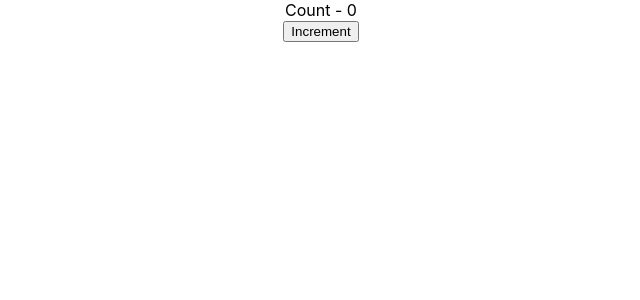
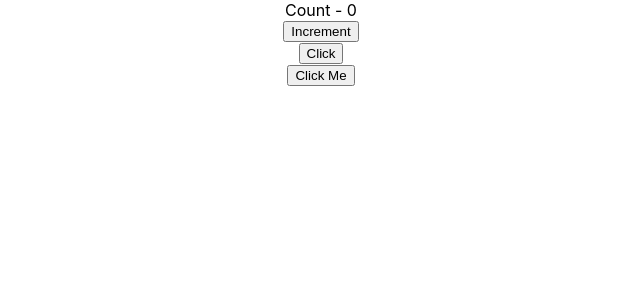
Before and after one commit to fahimmeadahmed/Intern, a React (Create React App) app in the folder React/hello-world/: page / in a window 1280 px wide. Shown: the top 300 px of the page, without its empty margins (319-959 px from the left). Built offline with nearby package versions, Linux system fonts and the light colour scheme.

Commit message:
functionClick + classClick

```diff
--- a/React/hello-world/src/App.js
+++ b/React/hello-world/src/App.js
@@ -6,6 +6,8 @@
 import Hello from './components/Hello'
 import Messege from './components/Messege'
 import Counter from './components/Counter'
+import FunctionClick from './components/FunctionClick';
+import ClassClick from './components/ClassClick';
 
 function App() {
   return (
@@ -19,6 +21,8 @@
       {/*<Hello />*/}
       {/* <Messege /> */}
       <Counter />
+      <FunctionClick />
+      <ClassClick />
     </div>
   );
 }
--- /dev/null
+++ b/React/hello-world/src/components/ClassClick.js
@@ -0,0 +1,17 @@
+import React, { Component } from 'react'
+
+class ClassClick extends Component {
+     clickHandler(){
+        console.log("button clicked")
+    }
+    render() {
+
+        return (
+            <div>
+                <button onClick= {this.clickHandler}>Click Me</button>
+            </div>
+        )
+    }
+}
+
+export default ClassClick
--- /dev/null
+++ b/React/hello-world/src/components/FunctionClick.js
@@ -0,0 +1,15 @@
+import React from 'react'
+
+function FunctionClick() {
+
+    function clickHandler(){
+        console.log("button Clicked")
+    }
+    return (
+        <div>
+            <button onClick= {clickHandler}>Click</button>
+        </div>
+    )
+}
+
+export default FunctionClick
```
